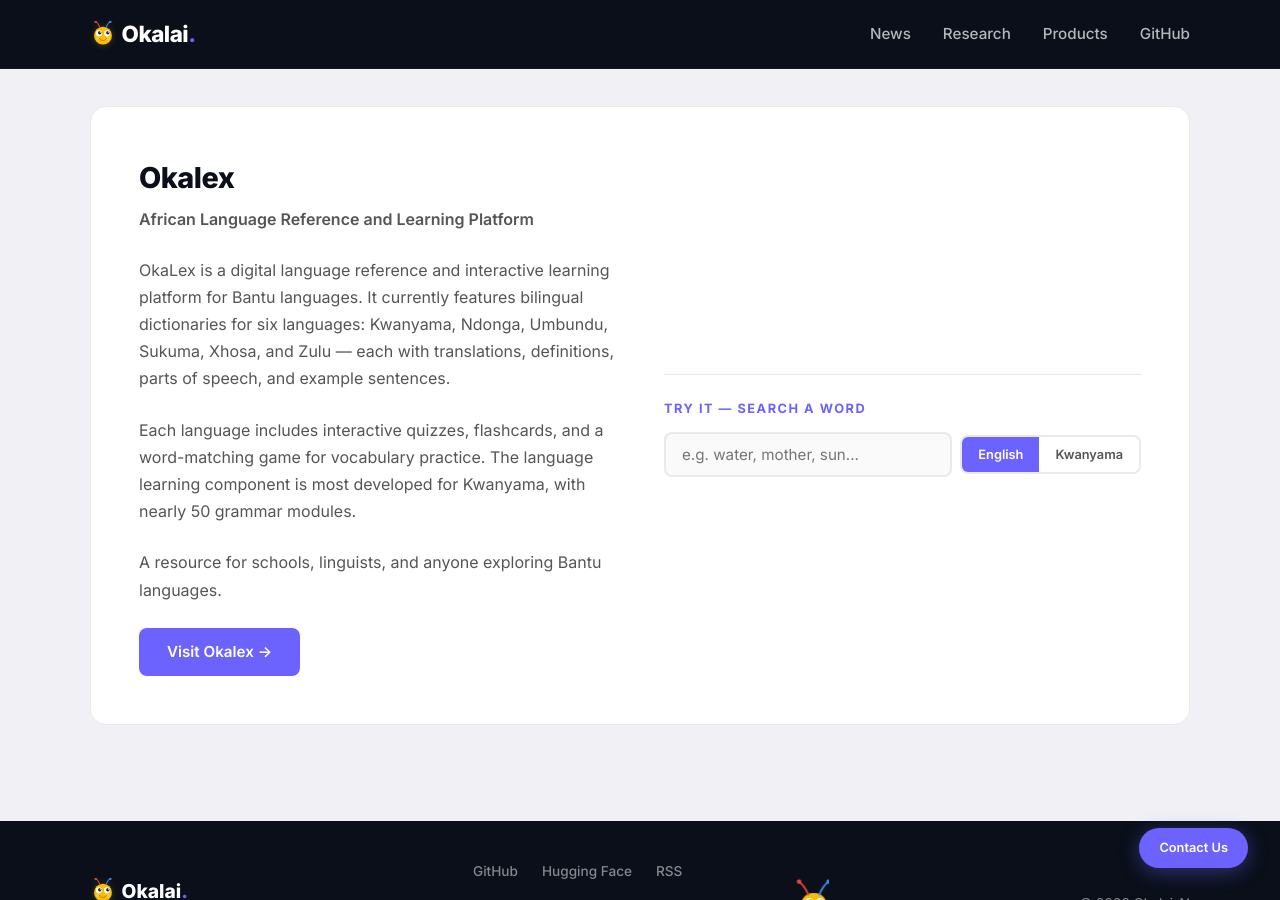
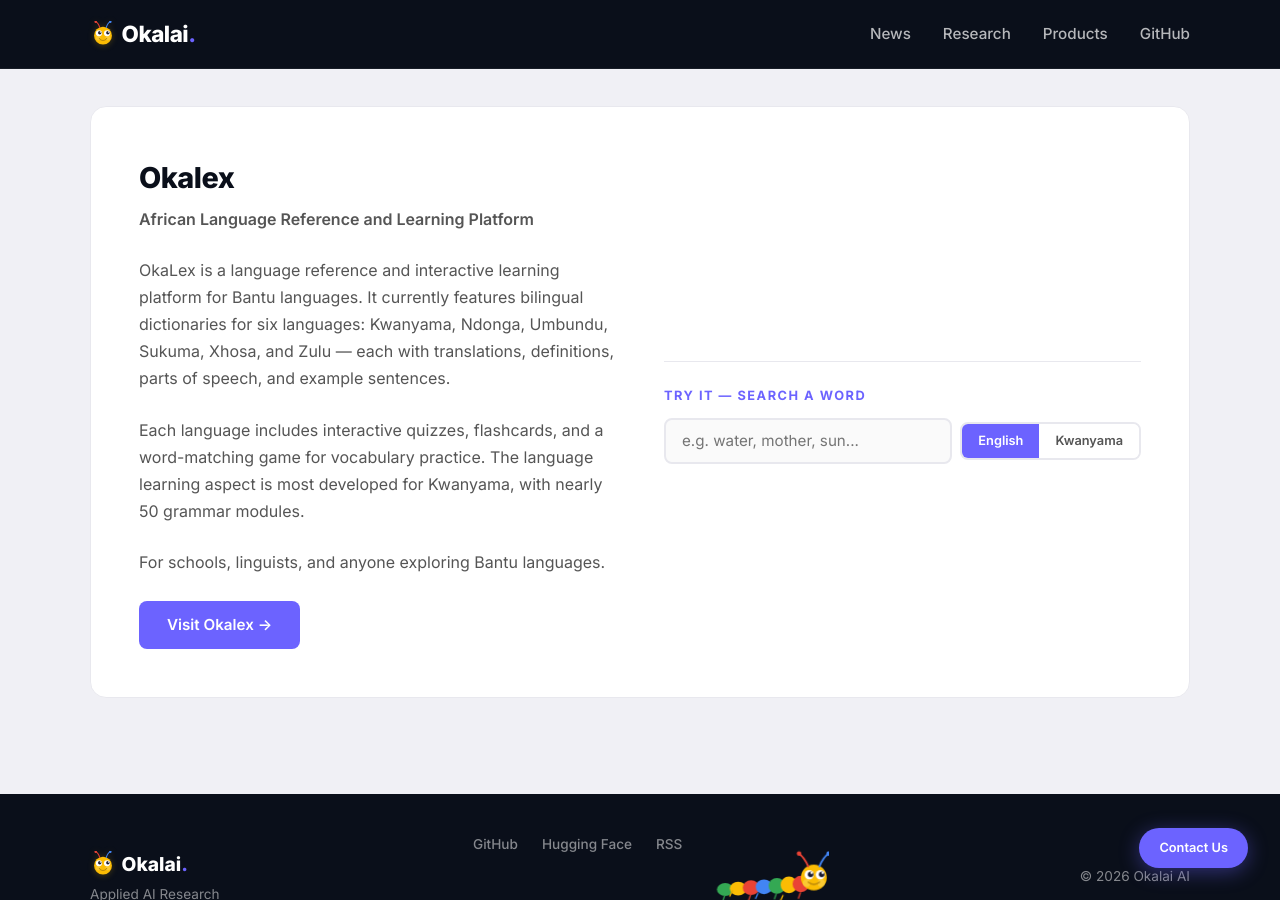
Before and after one commit to okalai-ai/okalai-site, a Jekyll site: the page built from index.md, in a window 1280 px wide and 900 px high, scrolled down 2508 px. Built offline with Jekyll 4.4.1, drawn with Linux system fonts in a browser that asks for light colours; some of the changed text lies outside the part shown.

Commit message:
Fix wording and punctuation in index.md

```diff
--- a/index.md
+++ b/index.md
@@ -9,7 +9,7 @@ title: Home
       <div class="hero-badge" data-sr>Applied AI Research</div>
       <h1 data-sr>Building AI for every language.</h1>
       <p class="hero-sub" data-sr>
-        We research and build language technology where today's LLMs fall short —
+        We research and build language technology where today's LLMs fall short,
         the thousands of languages left behind by state-of-the-art AI.
       </p>
       <div class="hero-cta" data-sr>
@@ -29,7 +29,7 @@ title: Home
     <div class="news-items">
       <div class="news-item">
         <span class="news-date">Mar 2026</span>
-        <span class="news-text">OkaLex — African language reference and learning platform for Bantu languages</span>
+        <span class="news-text">African language reference and learning platform for Bantu languages</span>
         <a href="https://okalex.org" class="news-link" target="_blank" rel="noopener">Visit &rarr;</a>
       </div>
       <div class="news-item">
@@ -104,7 +104,7 @@ title: Home
     <div class="section-header" data-sr>
       <span class="section-label">Products</span>
       <h2>Research in production</h2>
-      <p class="section-desc">From the first family of Kwanyama LLMs to interactive language tools — our research, deployed for real users.</p>
+      <p class="section-desc">From the first family of Kwanyama LLMs to interactive language tools, our research, deployed for real users.</p>
     </div>
 
     <div class="product-card" data-sr>
@@ -147,13 +147,13 @@ title: Home
         <h3>Okalex</h3>
         <p class="product-tagline">African Language Reference and Learning Platform</p>
         <p>
-          OkaLex is a digital language reference and interactive learning platform for Bantu languages. It currently features bilingual dictionaries for six languages: Kwanyama, Ndonga, Umbundu, Sukuma, Xhosa, and Zulu — each with translations, definitions, parts of speech, and example sentences.
+          OkaLex is a  language reference and interactive learning platform for Bantu languages. It currently features bilingual dictionaries for six languages: Kwanyama, Ndonga, Umbundu, Sukuma, Xhosa, and Zulu — each with translations, definitions, parts of speech, and example sentences.
         </p>
         <p>
-          Each language includes interactive quizzes, flashcards, and a word-matching game for vocabulary practice. The  language learning component is  most developed for Kwanyama, with nearly 50 grammar modules.
+          Each language includes interactive quizzes, flashcards, and a word-matching game for vocabulary practice. The  language learning aspect is  most developed for Kwanyama, with nearly 50 grammar modules.
         </p>
         <p>
-          A resource for schools, linguists, and anyone exploring Bantu languages.
+          For schools, linguists, and anyone exploring Bantu languages.
         </p>
         <a href="https://okalex.org/" class="btn btn-primary" target="_blank" rel="noopener">Visit Okalex &rarr;</a>
       </div>
```
